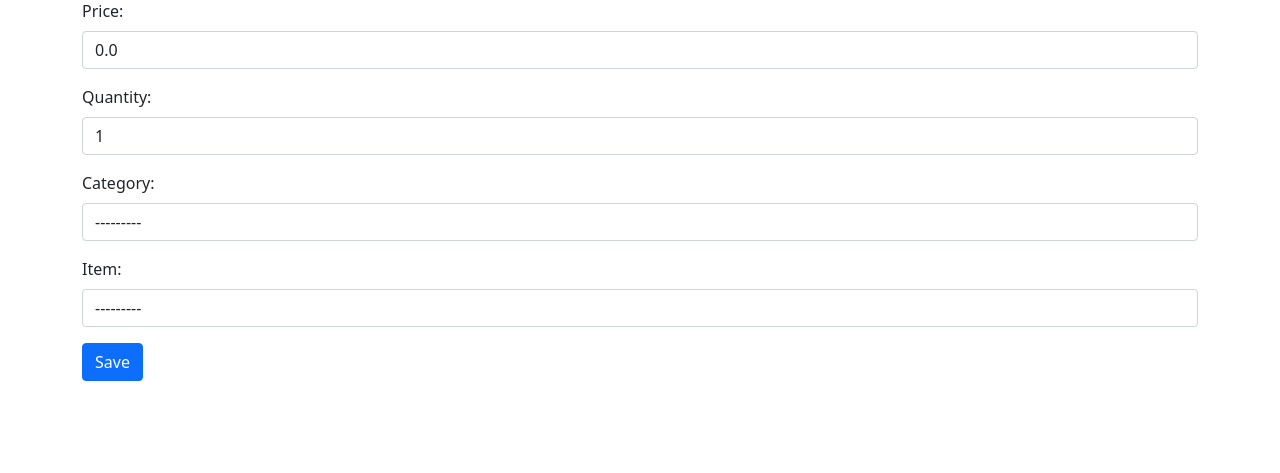
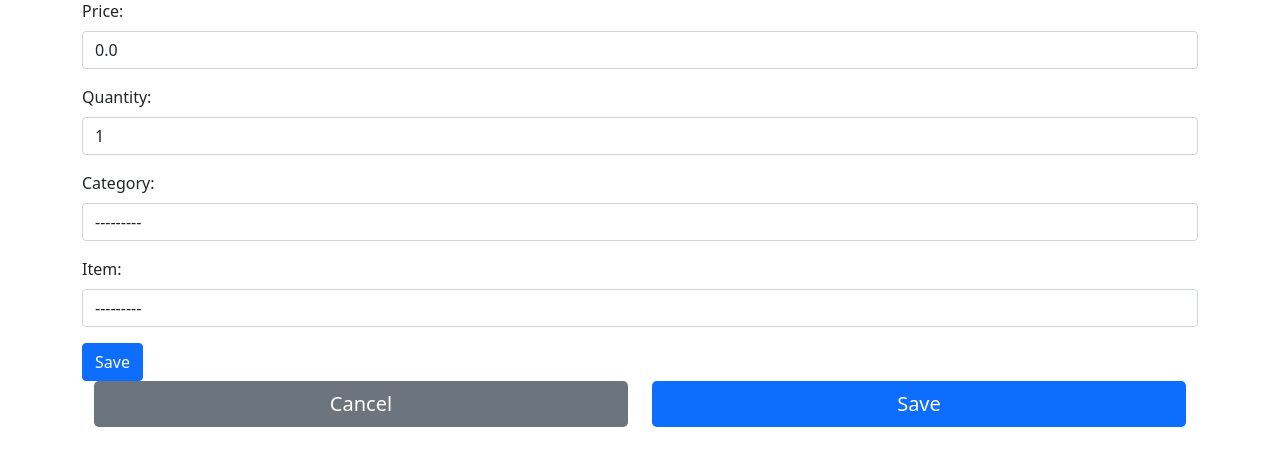
Before and after one commit to fvea/kleas-web-app, a Django app: page / in a window 1280 px wide. Shown: the part 103-576 px from the top of the page. Run offline with Django 4.2, Linux system fonts and the light colour scheme; data that the repository does not hold is empty.

Commit message:
add cancel and save button

```diff
--- a/sales/templates/sales/add.html
+++ b/sales/templates/sales/add.html
@@ -16,6 +16,20 @@
   {% endfor %}
 
   <button type="submit" class="btn btn-primary">Save</button>
+  <div class="container-fluid">
+    <div class="row">
+      <div class="col">
+        <div class="d-grid gap-2">
+          <button type="button" class="btn btn-secondary btn-lg border-0" id="cancel-btn">Cancel</button>
+        </div>
+      </div>
+      <div class="col">
+        <div class="d-grid gap-2">
+          <button type="button" class="btn btn-primary btn-lg border-0" id="save-btn">Save</button>
+        </div>
+      </div>
+    </div>
+  </div>
 </form>
 
 <script src="https://code.jquery.com/jquery-3.3.1.min.js"></script>
```
Lines whose indentation alone changed are shown as unchanged.
